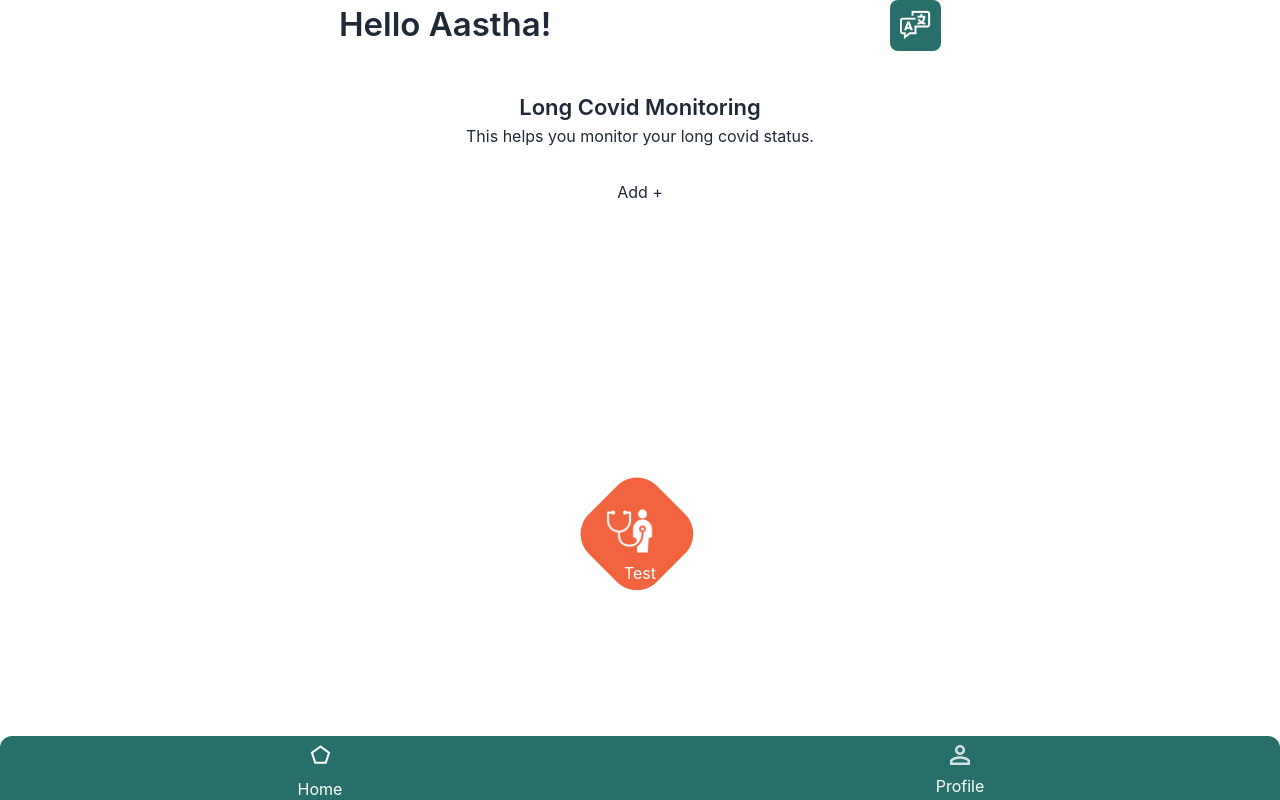
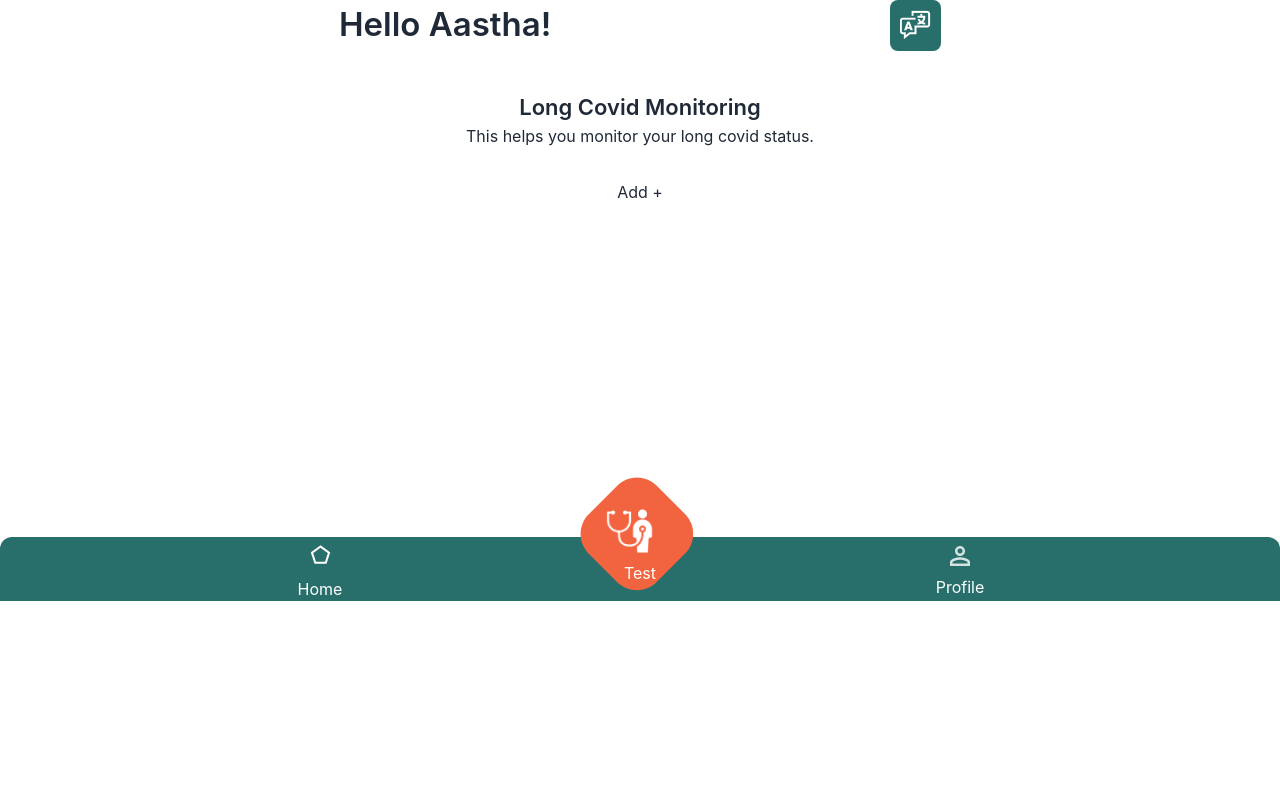
Before and after one commit to tayefulislam/Pucho-PWA, a React (Create React App) app: page / in a window 1280 px wide. Built offline with nearby package versions, Linux system fonts and the light colour scheme.

Commit message:
z index test manu problem solve

```diff
--- a/src/components/BottomNavigationBar/BottomNavigationBar.js
+++ b/src/components/BottomNavigationBar/BottomNavigationBar.js
@@ -11,13 +11,13 @@ const BottomNavigationBar = () => {
 
 
     return (
-        <div>
+        <div className='relative'>
 
 
-            <div className='flex flex-col justify-center items-center mt-[230px]'>
+            <div className='flex flex-col justify-center items-center mt-[230px] '>
 
 
-                <div className='' style={{
+                <div className='z-40 mb-[-20px]' style={{
                     backgroundImage: `url(${Container})`,
                     backgroundRepeat: 'no-repeat',
                 }}>
@@ -30,9 +30,13 @@ const BottomNavigationBar = () => {
 
 
 
-                </div></div>
+                </div>
 
-            <div class="btm-nav bg-[#286F6B] text-white py-2  rounded-t-xl">
+            </div>
+
+
+
+            <div class="btm-nav bg-[#286F6B] text-white py-2 rounded-t-xl absolute ">
 
 
                 <button>
--- a/src/pages/Dashboard/Dashboard.js
+++ b/src/pages/Dashboard/Dashboard.js
@@ -8,9 +8,9 @@ const Dashboard = () => {
 
 
     return (
-        <div >
+        <div className='m-0'>
 
-            <div>
+            <div >
 
                 <div className='flex justify-evenly'>
                     <h1 className='text-[33px] font-semibold'>Hello Aastha!</h1>
@@ -19,14 +19,14 @@ const Dashboard = () => {
                 </div>
 
 
-                <LongCovidMonitoring className='drop-shadow-xl'></LongCovidMonitoring>
+                <LongCovidMonitoring className='drop-shadow-xl '></LongCovidMonitoring>
 
 
             </div>
 
 
 
-            <BottomNavigationBar></BottomNavigationBar>
+            <BottomNavigationBar className='mt-10'></BottomNavigationBar>
         </div>
     );
 };
```
